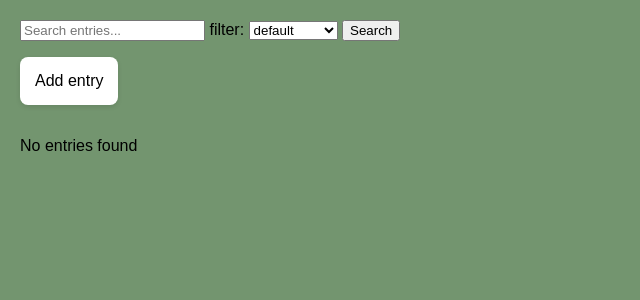
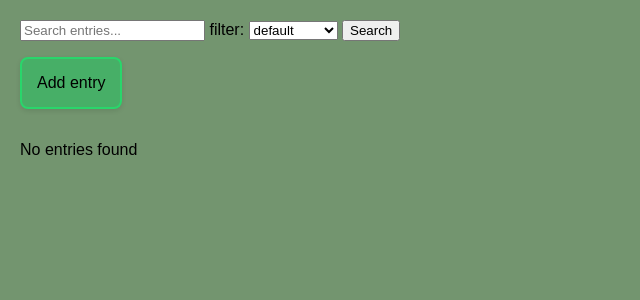
Before and after one commit to mistablasta/ohtu-miniprojekti, a Flask app: template src/templates/index.html in a window 1280 px wide. Shown: the part 80-380 px from the top of the page, without its empty margins (0-640 px from the left). Run offline with Flask 3, Linux system fonts and the light colour scheme; the template is opened without the code that fills it, so the values that code supplies are empty.

Commit message:
feat: add subtle animation to button

```diff
--- a/src/static/styles.css
+++ b/src/static/styles.css
@@ -44,8 +44,9 @@ body {
 
 .general-button {
     display: block;
-    background: #ffffff;
+    background: #47af67;
     color: black;
+    border: 2px solid #29d66b;
     border-radius: 8px;
     padding: 15px;
     text-align: center;
@@ -57,7 +58,11 @@ body {
 
 .general-button:hover{
     background: #29d66b;
-    transition: background-color 0.25 ease-out;
+    transition: background-color 0.25s ease-out;
+}
+
+.general-button:active{
+    transform: translateY(1.5px);
 }
 
 .site__submit {
```
